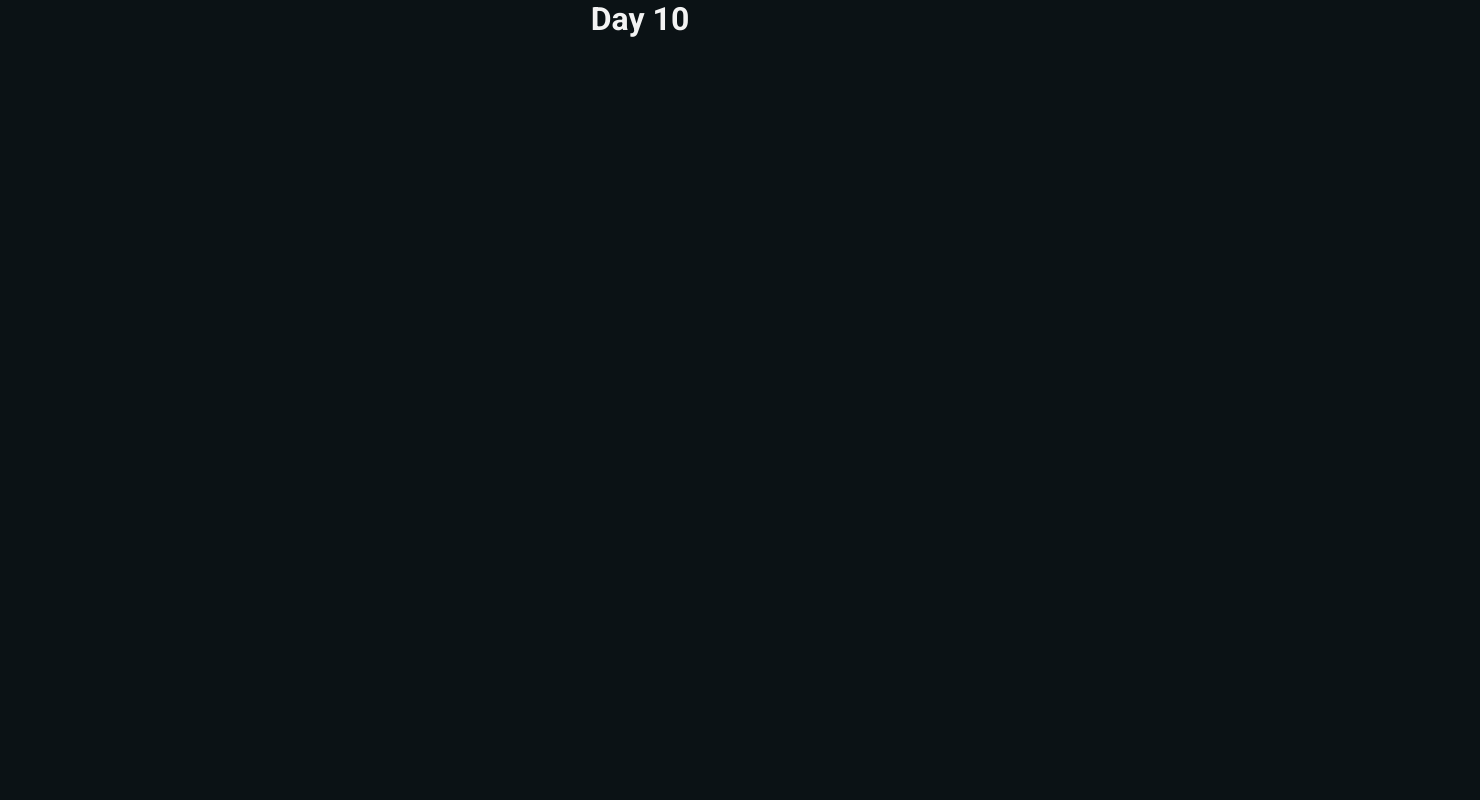
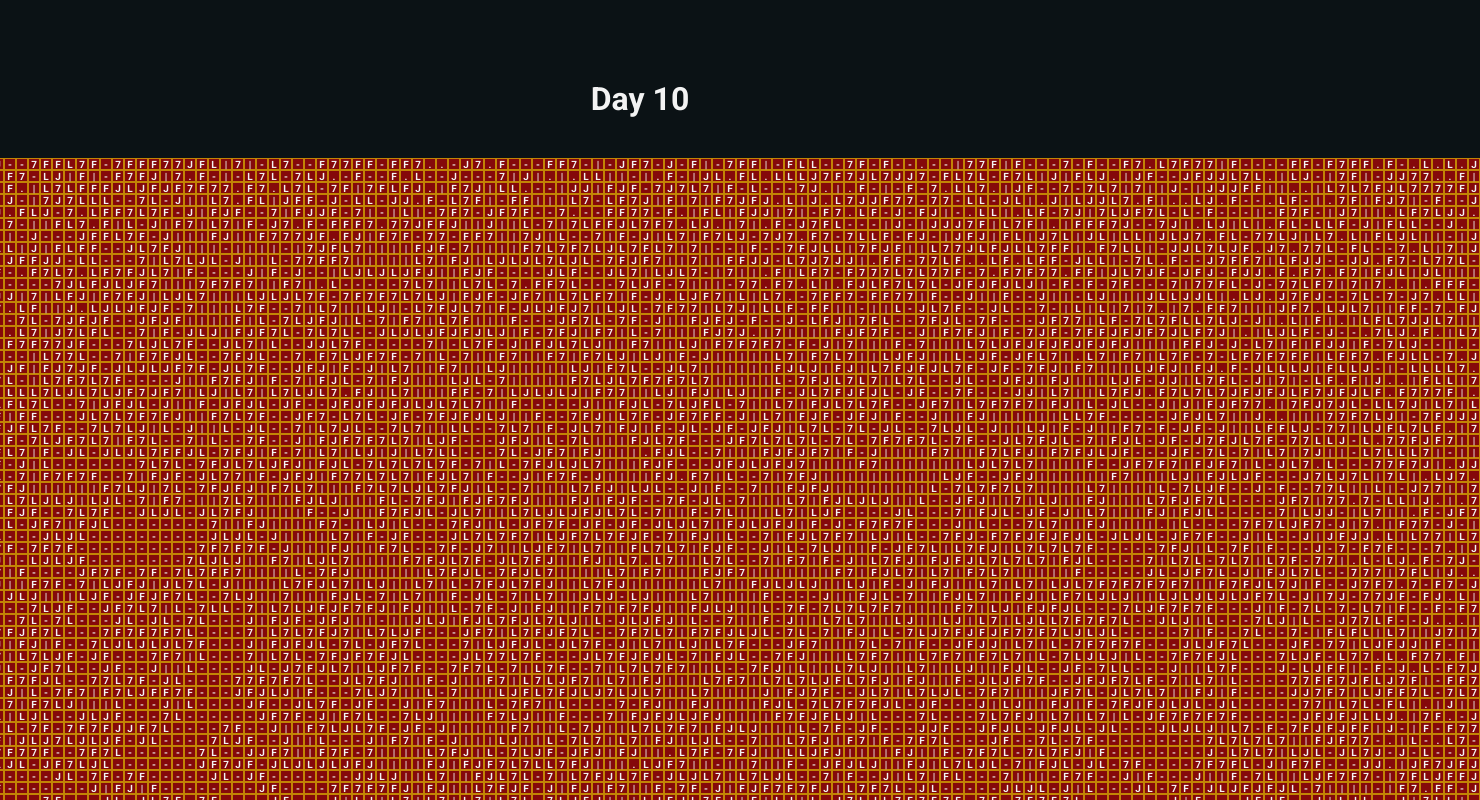
Before and after one commit to AndrewKohn/advent-of-code-2023, a React (Vite) app in the folder 10/: page / in a window 1280 px wide. Shown: the top 800 px of the page, 1480 px wide, since content can reach past the window. Built offline with nearby package versions, Linux system fonts and the light colour scheme.

Commit message:
Add: components to display tiles

```diff
--- a/10/src/App.tsx
+++ b/10/src/App.tsx
@@ -1,58 +1,89 @@
 import { useEffect, useState } from 'react';
 
-enum Tile {
-    NorthSouth = '|',
-    EastWest = '-',
-    NorthEast = 'L',
-    NorthWest = 'J',
-    SouthWest = '7',
-    SouthEast = 'F',
-    Ground = '.',
-    Animal = 'S',
-}
+// enum Tile {
+//     NorthSouth = '|',
+//     EastWest = '-',
+//     NorthEast = 'L',
+//     NorthWest = 'J',
+//     SouthWest = '7',
+//     SouthEast = 'F',
+//     Ground = '.',
+//     Animal = 'S',
+// }
 
-enum Direction {
-    North,
-    South,
-    East,
-    West,
-}
+// enum Direction {
+//     North,
+//     South,
+//     East,
+//     West,
+// }
 
 function App() {
     const [input, setInput] = useState<string[]>([]);
+    // useEffect(() => {
+    //     fetch('../diagramSample.txt')
+    //         .then(res => res.text())
+    //         .then(data => setInput(data.split('\n')));
+    // }, []);
+
     useEffect(() => {
-        fetch('../diagramSample.txt')
+        fetch('../diagram.txt')
             .then(res => res.text())
             .then(data => setInput(data.split('\n')));
     }, []);
 
-    // TODO:
-    // have a block for each char
-    // render each tile with a padding to create the block
-    // each render matches the original
-
-    // const tiles: JSX.Element[] | undefined =
-    //     input.length > 0
-    //         ? input.map((line: string, key: number) => (
-    //   <div style={blockStyle} key={key}>
-    //       <p style={tileStyle}>{line}</p>
-    //   </div>
-    //           ))
-    //         : undefined;
-
     return (
         <main style={mainStyles}>
-            <h1>Day 10</h1>
-            {/* <div>{tiles ? tiles : ''}</div> */}
+            <h1 style={{ marginBottom: '4rem' }}>Day 10</h1>
+            <Tiles input={input} />
         </main>
     );
 }
 
-const mainStyles = {
+/////////////////////////////////////////////////////////////////
+// Tiles Component
+interface TilesProps {
+    input: string[];
+}
+
+const Tiles = ({ input }: TilesProps) => {
+    const displayTiles = (lineValues: string[]) => {
+        return lineValues.map((tile: string, key: number) => (
+            <Tile char={tile} key={key} />
+        ));
+    };
+
+    const line = Object.values(input).map((tiles: string, key: number) => (
+        <div style={lineStyle} key={key}>
+            {displayTiles(tiles.split(''))}
+        </div>
+    ));
+
+    return line ? line : null;
+};
+
+/////////////////////////////////////////////////////////////////
+// Tile Component
+interface TileProps {
+    char: string;
+}
+
+const Tile = ({ char }: TileProps) => {
+    return (
+        <div style={blockStyle}>
+            <p style={tileStyle}>{char}</p>
+        </div>
+    );
+};
+
+/////////////////////////////////////////////////////////////////
+// CSS
+const mainStyles: React.CSSProperties = {
+    marginTop: '8rem',
     backgroundColor: '#0b1215',
     color: '#f3f3f3',
     width: '100%',
-    height: '100vh',
+    height: '100%',
     display: 'flex',
     justifyContent: 'flex-start',
     alignItems: 'center',
@@ -60,11 +91,26 @@ const mainStyles = {
     flexDirection: 'column' as const,
 };
 
-const blockStyle = {
-    padding: '2rem',
-    backgroundColor: '#777',
+const lineStyle: React.CSSProperties = {
+    display: 'flex',
 };
 
-const tileStyle = {};
+const blockStyle: React.CSSProperties = {
+    width: '1.2rem',
+    height: '1.2rem',
+    boxSizing: 'border-box',
+    border: '1px solid rgba(255, 255, 0, 0.5)',
+    backgroundColor: 'rgba(255, 0, 0, 0.5)',
+    position: 'relative',
+};
+
+const tileStyle: React.CSSProperties = {
+    fontSize: '1rem',
+    fontWeight: '700',
+    position: 'absolute',
+    top: '50%',
+    left: '50%',
+    transform: 'translate(-50%, -50%)',
+};
 
 export default App;
```
